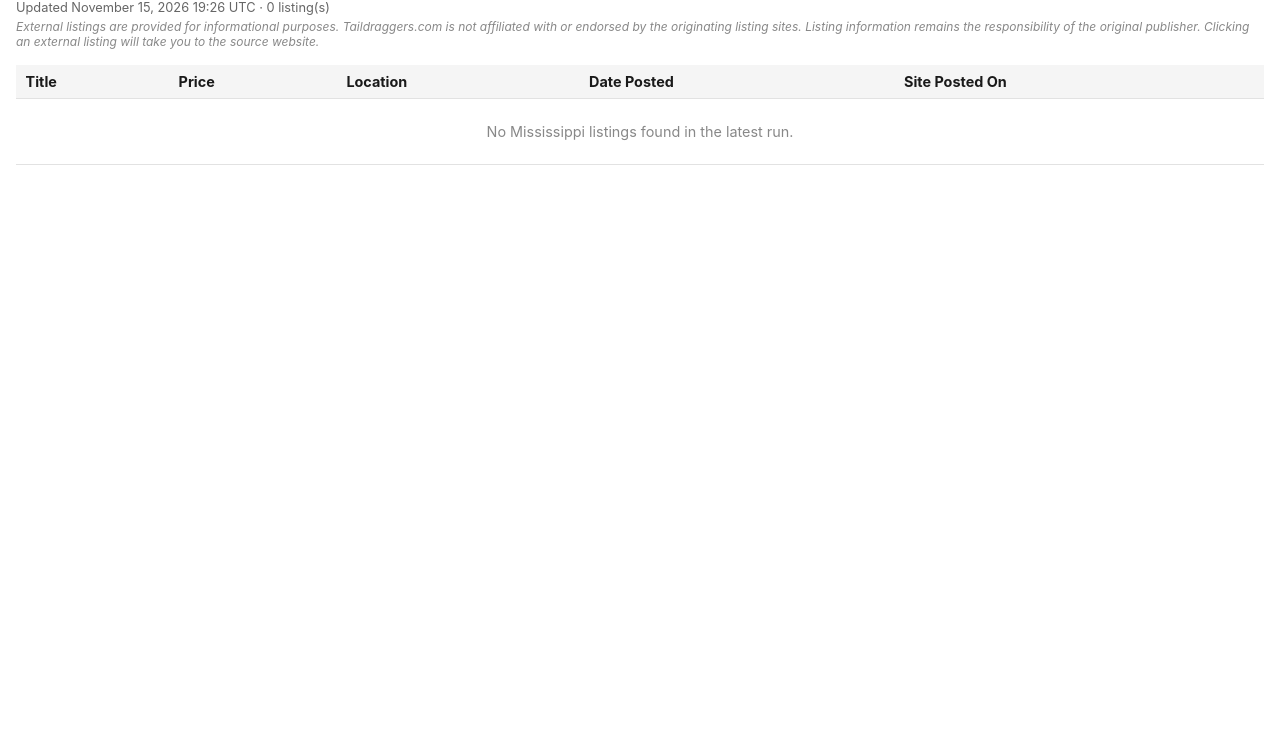
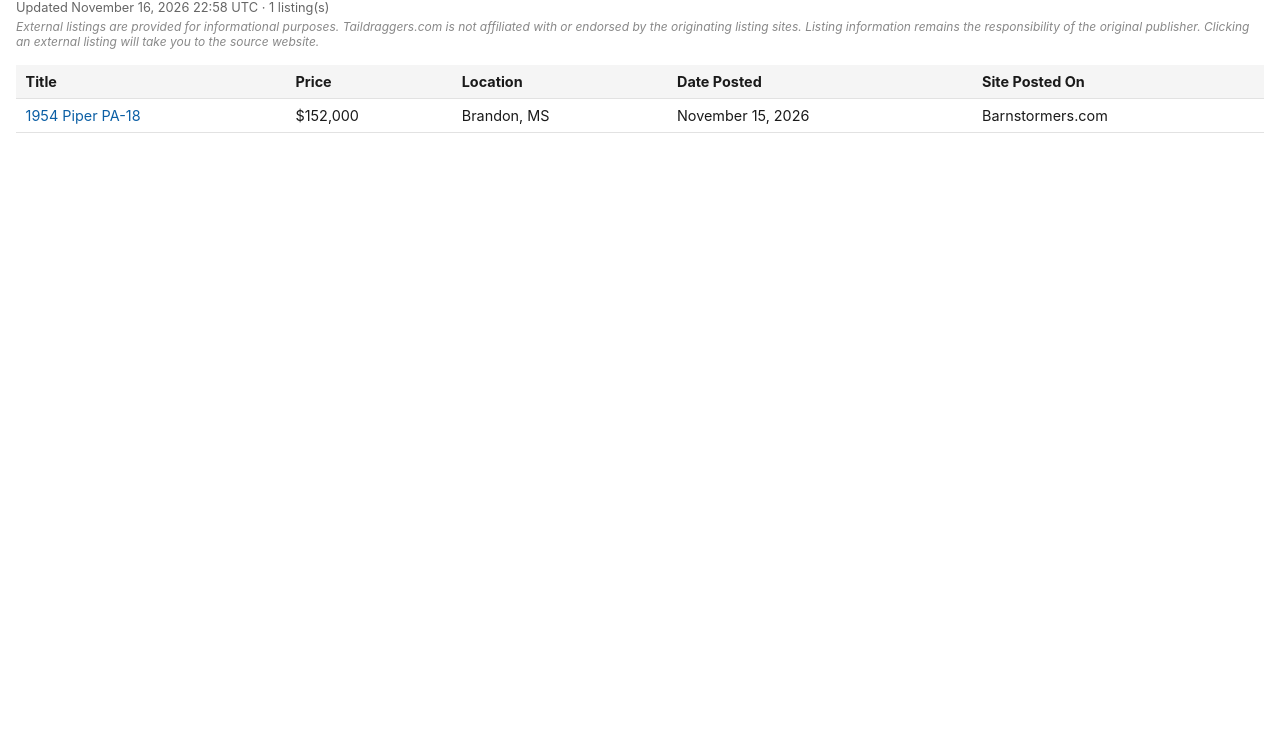
Before and after one commit to taildraggers/Mississippi, a plain HTML site: page docs/index.html in a window 1280 px wide. Shown: the part 52-800 px from the top of the page. Drawn offline with Linux system fonts and the light colour scheme.

Commit message:
Update Mississippi listings (2026-11-16)

```diff
--- a/docs/index.html
+++ b/docs/index.html
@@ -58,14 +58,14 @@
 </head>
 <body>
   <h1>Taildragger Ads in Mississippi</h1>
-  <div class="updated">Updated November 15, 2026 19:26 UTC &middot; 0 listing(s)</div>
+  <div class="updated">Updated November 16, 2026 22:58 UTC &middot; 1 listing(s)</div>
   <div class="disclaimer">External listings are provided for informational purposes. Taildraggers.com is not affiliated with or endorsed by the originating listing sites. Listing information remains the responsibility of the original publisher. Clicking an external listing will take you to the source website.</div>
   <table>
     <thead>
       <tr><th>Title</th><th>Price</th><th>Location</th><th>Date Posted</th><th>Site Posted On</th></tr>
     </thead>
     <tbody>
-        <tr><td colspan="5" class="empty">No Mississippi listings found in the latest run.</td></tr>
+        <tr><td><a href="https://www.barnstormers.com/classified-2083944-1954-supercub-L21-B.html" target="_blank" rel="noopener noreferrer">1954 Piper PA-18</a></td><td>$152,000</td><td>Brandon, MS</td><td>November 15, 2026</td><td>Barnstormers.com</td></tr>
     </tbody>
   </table>
 <script>
```
